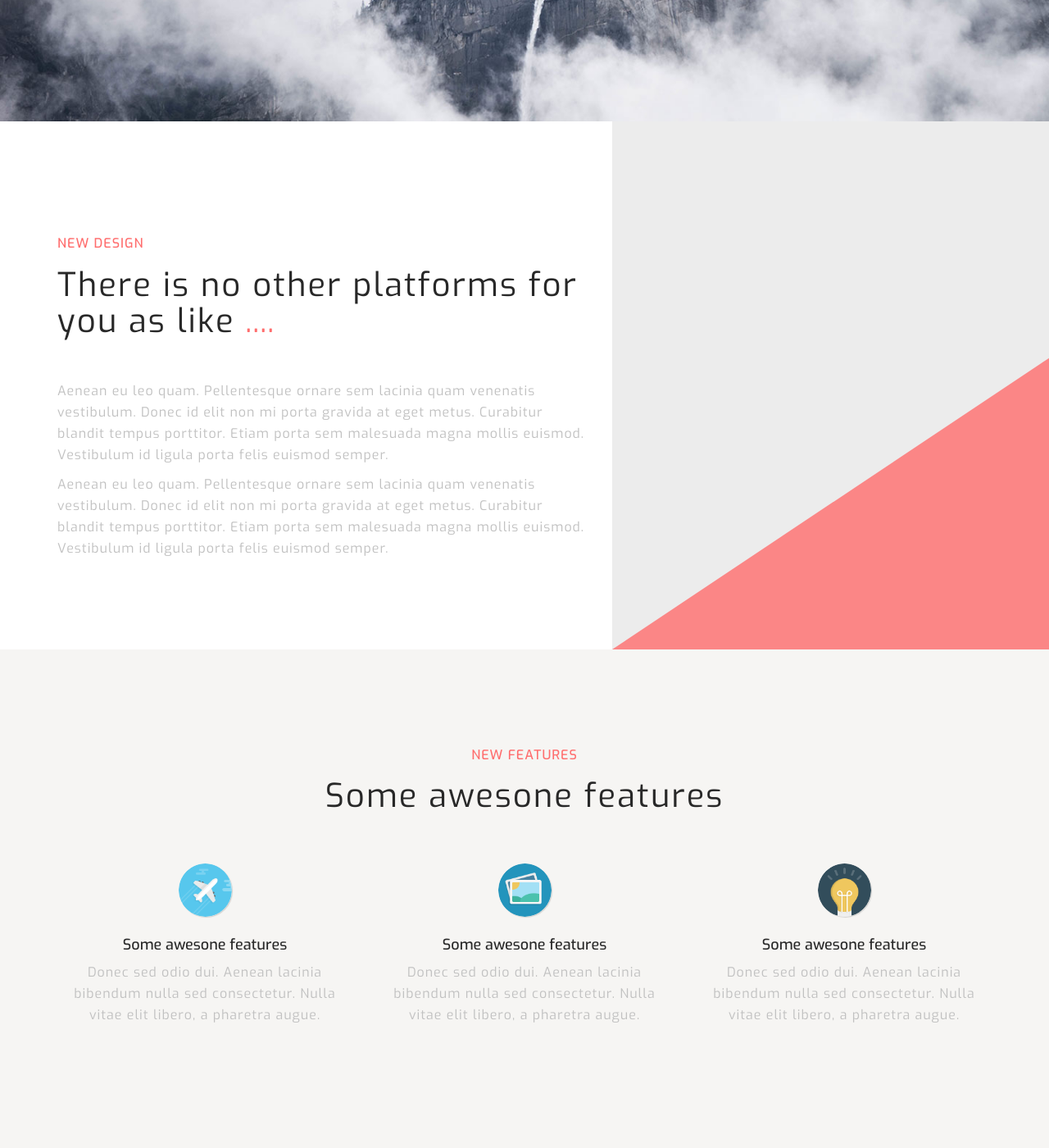
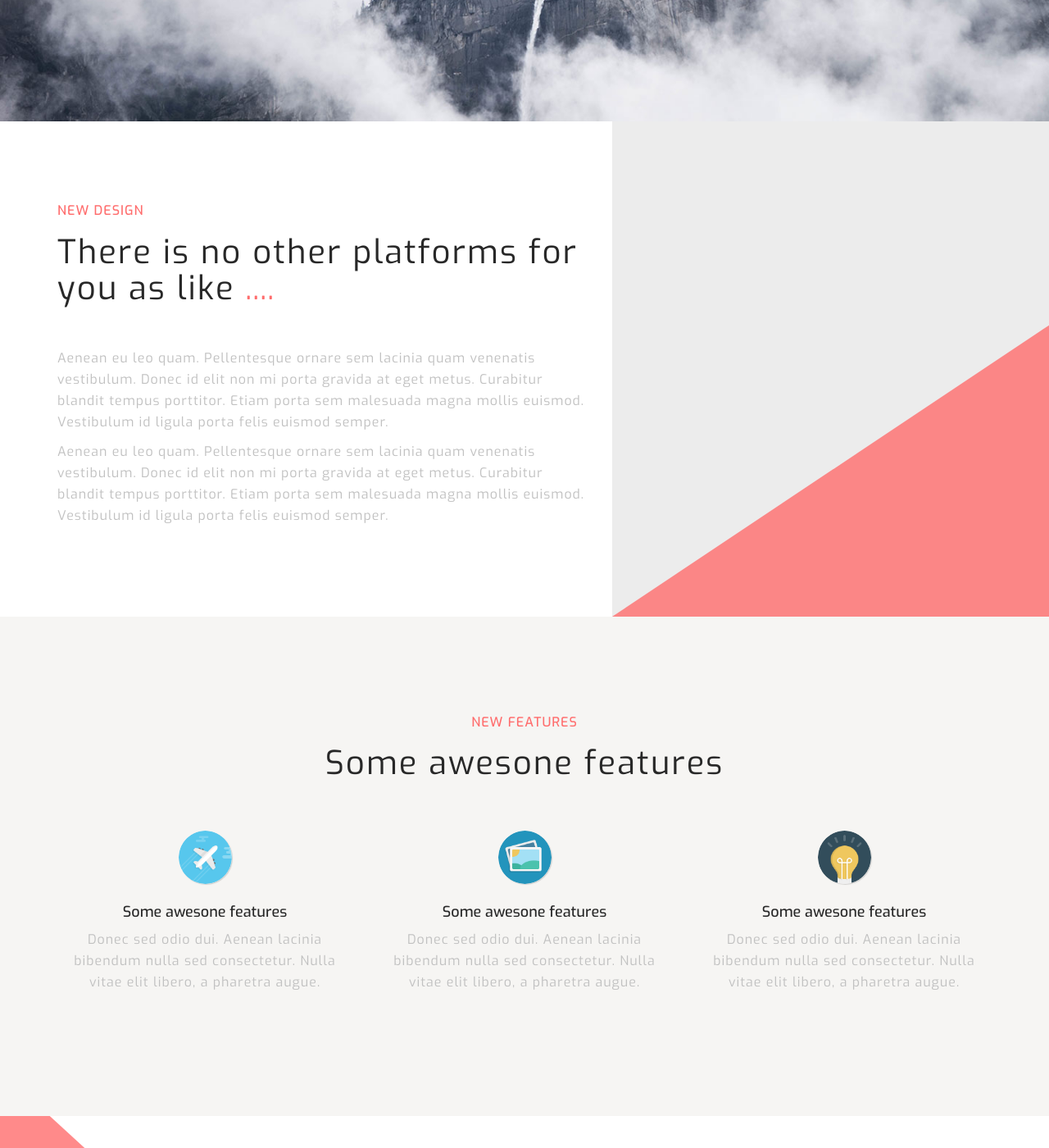
Before and after one commit to mirukutako/mirukutako.github.io, a PHP site: page / in a window 1280 px wide. Shown: the part 469-1869 px from the top of the page at 82% size. Run offline with PHP 8.4, Linux system fonts and the light colour scheme.

Commit message:
Update style.css

```diff
--- a/just-landing/css/style.css
+++ b/just-landing/css/style.css
@@ -122,7 +122,7 @@ header {
   overflow: hidden; }
   .part-number-1 .description, .part-number-1 .part-number-3 .visual-l, .part-number-3 .part-number-1 .visual-l {
     background-color: #fff;
-    padding-top: 120px;
+    padding-top: 80px;
     padding-bottom: 100px; }
     .part-number-1 .description h2, .part-number-1 .part-number-3 .visual-l h2, .part-number-3 .part-number-1 .visual-l h2 {
       margin-bottom: 50px; }
```
